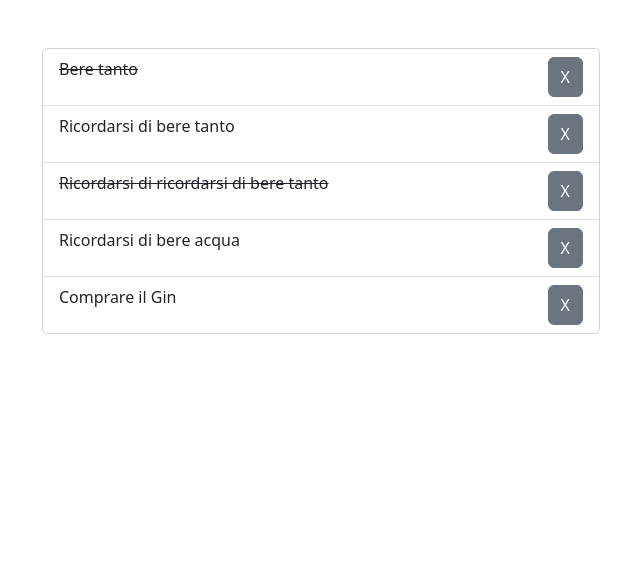
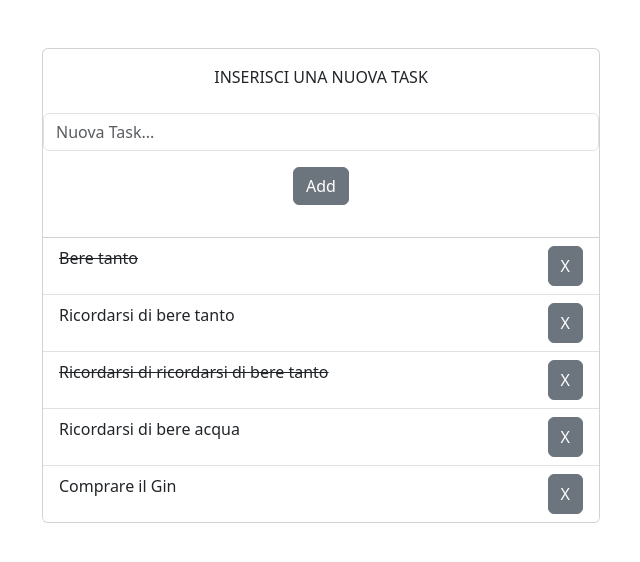
Before and after one commit to Lapo0/vue-todolist, a plain HTML site: page index.html in a window 1280 px wide. Shown: the whole page, without its empty margins (319-959 px from the left). Drawn offline with nearby package versions, Linux system fonts and the light colour scheme.

Commit message:
FEAT addTask object

```diff
--- a/index.html
+++ b/index.html
@@ -16,6 +16,17 @@
             <section>
                 <div class="container py-5">
                     <div class="card w-50 m-auto">
+                        <div class="mb-3  text-center">
+                            <label for="exampleFormControlInput1" class="form-label py-3">INSERISCI UNA NUOVA TASK</label>
+                            <input type="text" class="form-control" id="exampleFormControlInput1" placeholder="Nuova Task..."
+                            v-model="newTask"
+                            >
+                            <button type="button" class="btn btn-secondary my-3"
+                            @click="addTask"
+                            >
+                                Add
+                            </button>
+                        </div>
                         <ul class="list-group list-group-flush">
                             <li
                             v-for="(todo, index) in todoList"
--- a/js/app.js
+++ b/js/app.js
@@ -24,12 +24,19 @@ const { createApp } = Vue
             text: 'Comprare il Gin',
             done: false,
             },
-        ]
+        ],
+        newTask: ''
       }
     },
     methods: {
         removeTask(taskIndex) {
             this.todoList.splice(taskIndex, 1)
+        },
+        addTask() {
+            this.todoList.push({
+                text: this.newTask,
+                done: false
+            })
         }
     }
 
```
